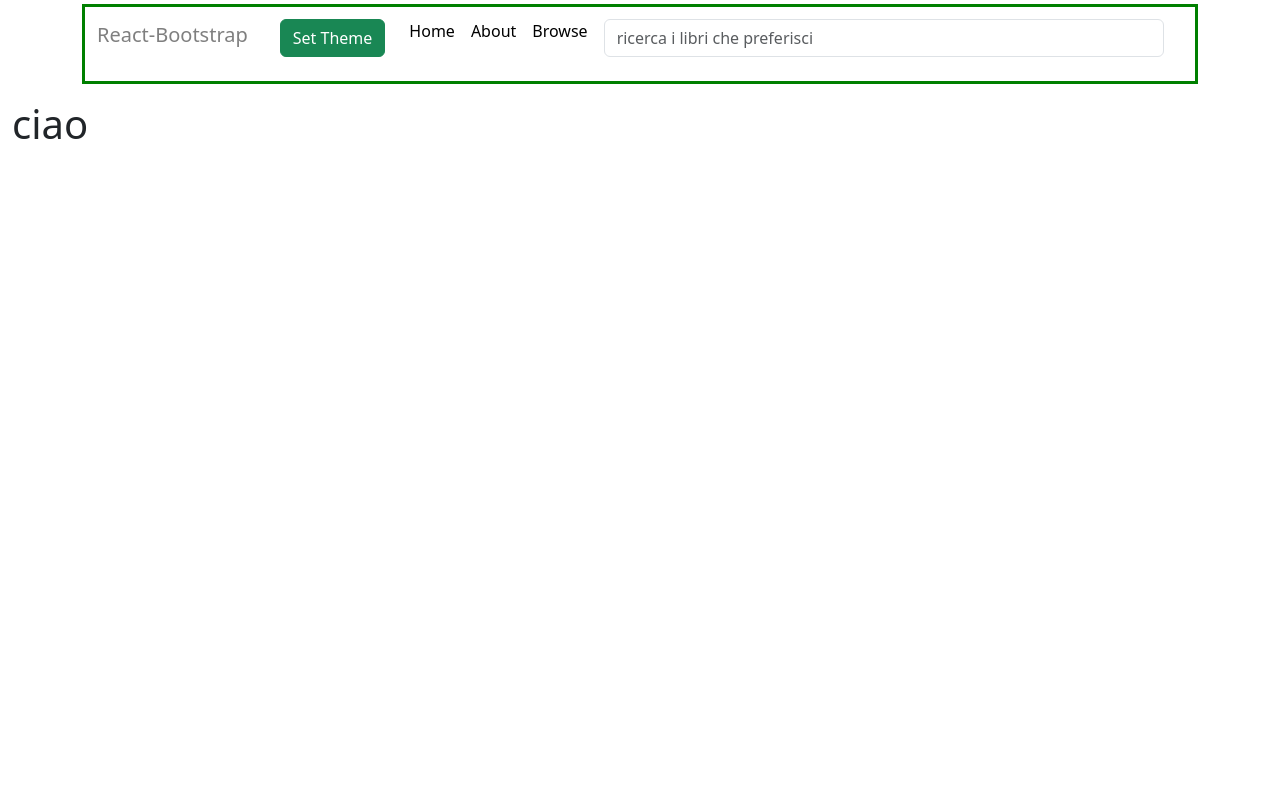
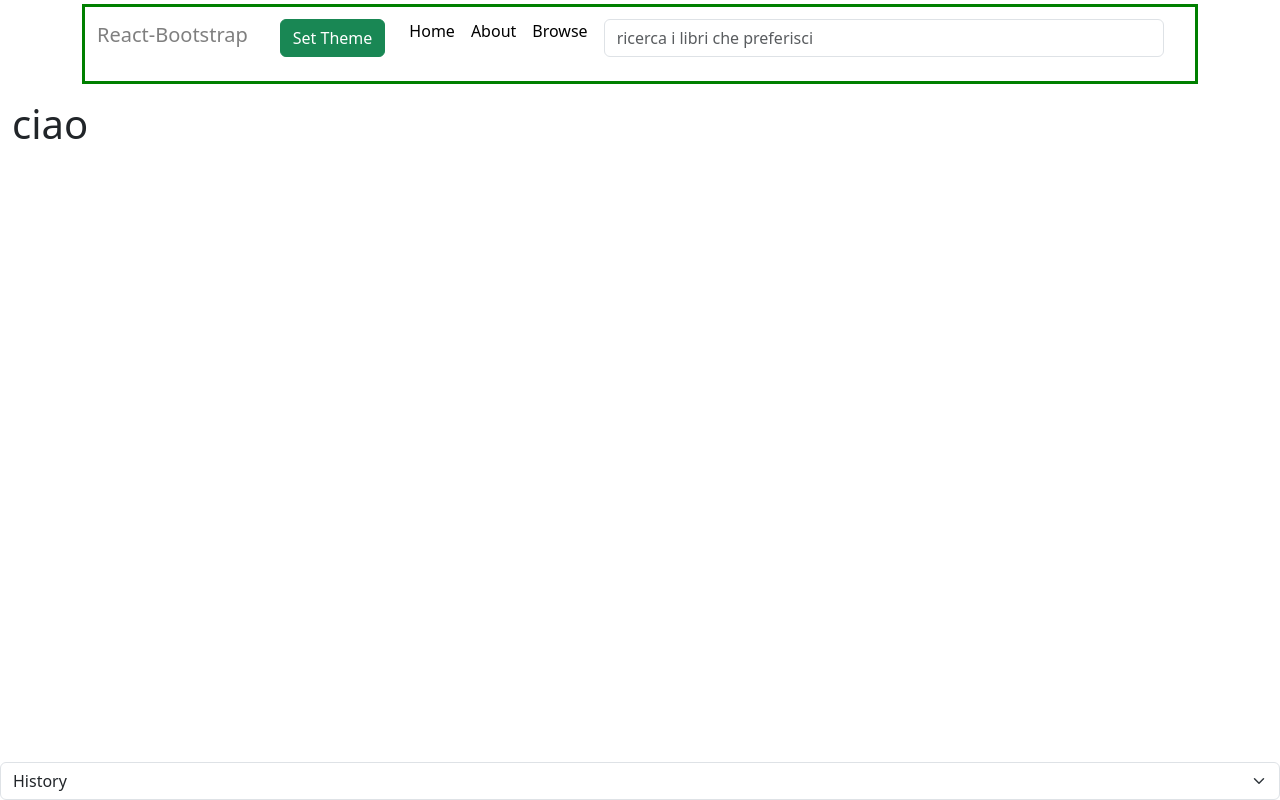
Before and after one commit to andrearuocco/week1day4_m5, a React (Create React App) app: page /nonTrovato in a window 1280 px wide. Built offline with nearby package versions, Linux system fonts and the light colour scheme.

Commit message:
switchjsonokay

```diff
--- a/src/App.js
+++ b/src/App.js
@@ -5,10 +5,14 @@ import MyFooter from './Components/MyFooter';
 
 import AllTheBooks from './Components/pages/AllTheBooks';
 
-import books from './Components/data/history.json'
+import history from './Components/data/history.json'
+import fantasy from './Components/data/fantasy.json'
+import horror from './Components/data/horror.json'
+import romance from './Components/data/romance.json'
+import scifi from './Components/data/scifi.json'
 
 
-import {  useState } from 'react'
+import {  useState, useEffect } from 'react'
 import NotFound from './Components/pages/NotFound';
 import { BrowserRouter, Route, Routes } from 'react-router-dom';
 import BookDetails from './Components/pages/BookDetails';
@@ -16,7 +20,7 @@ import { ThemeContext, ThemeContextProvider } from './Components/ThemeContextPro
 
 
 function App() {
-
+  const [books, setBooks] = useState(history)
   /* stato necessario per ricerca e function filter books */
   const [search, setSearch] = useState('')
 
@@ -24,7 +28,7 @@ function App() {
 /*   const {theme} = useContext(ThemeContext)
   console.log(theme) */
 
-  const [resultSearch, setresultSearch] = useState(books)
+  const [resultSearch, setresultSearch] = useState([])
   const handleSearch = (event) => {
     setSearch(event.target.value)
     const resultTemp = books.filter(book => {
@@ -32,7 +36,9 @@ function App() {
     })
     setresultSearch(resultTemp)
   }
-
+  useEffect(() => {
+    setresultSearch(books);
+}, [books]);
   /* const resultAsin = () => {
     books.map(book => {
        book.asin
@@ -72,7 +78,7 @@ function App() {
           </Row>
         </Container>
 
-{/*         <MyFooter /> */}
+         <MyFooter setBooks={setBooks} />
 
       </BrowserRouter>
     </ThemeContextProvider>
--- a/src/Components/MyFooter.jsx
+++ b/src/Components/MyFooter.jsx
@@ -1,8 +1,40 @@
 import './MyFooter.css'
+import history from './data/history.json'
+import fantasy from './data/fantasy.json'
+import horror from './data/horror.json'
+import romance from './data/romance.json'
+import scifi from './data/scifi.json'
+import { Form } from 'react-bootstrap/';
+import {  useState } from 'react'
 
-function MyFooter() {
-    return (
-        <div className="fixed-bottom br-20 bg-dark bg-gradient bord mx-auto my-auto d-flex justify-content-center">
+function MyFooter({setBooks}) {
+    const [selectedGenre, setSelectedGenre] = useState('History')
+    const handleGenreChange = (e) => {
+      const genre = e.target.value
+      setSelectedGenre(genre)
+      switch (genre) {
+          case 'History':
+
+              setBooks(history)
+              break
+          case 'Fantasy':
+
+              setBooks(fantasy)
+              break
+          case 'Horror':
+              setBooks(horror)
+              break
+          case 'Romance':
+              setBooks(romance)
+              break
+          case 'Sci-Fi':
+              setBooks(scifi)
+              break
+          default:
+              setBooks(history)
+              break
+      }
+  }/* <div className=" br-20 bg-dark bg-gradient bord mx-auto my-auto d-flex justify-content-center">
             <ul className="list-unstyled text-white d-flex align-items-center">
                 <li><i className="fa-solid fa-reply p-3"></i></li>
                 <li><i className="fa-solid fa-arrow-left p-3"></i></li>
@@ -10,7 +42,19 @@ function MyFooter() {
                 <li><i className="fa-solid fa-arrow-right p-3"></i></li>
                 <li><i className="fa-solid fa-share-nodes p-3"></i></li>
             </ul>
-        </div>
+        </div> */
+    return (
+
+
+        <Form.Select aria-label="Default select example" onChange={handleGenreChange}
+            className='fixed-bottom'>
+                  <option value="History" >History</option>
+                  <option value="Fantasy" >Fantasy</option>
+                  <option value="Horror" >Horror</option>
+                  <option value="Romance" >Romance</option>
+                  <option value="Sci-Fi" >Sci-Fi</option>
+              </Form.Select>
+
     )
 }
 
```
